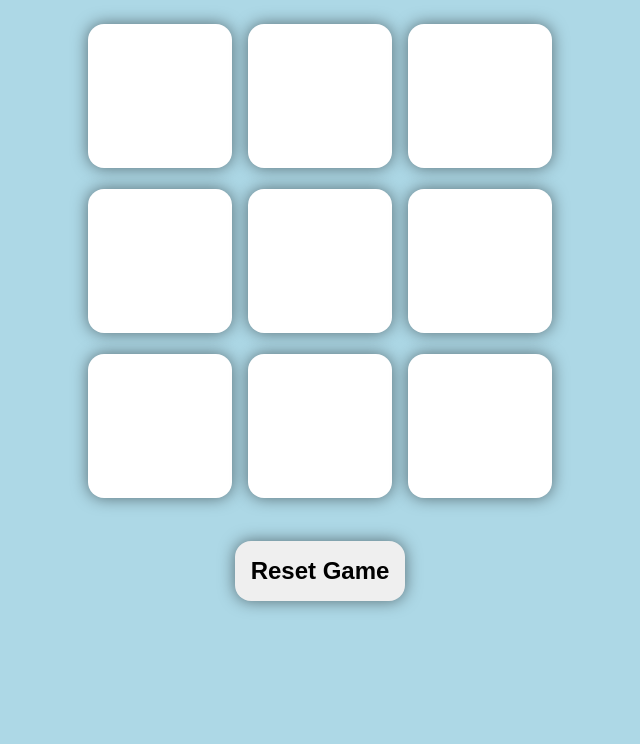
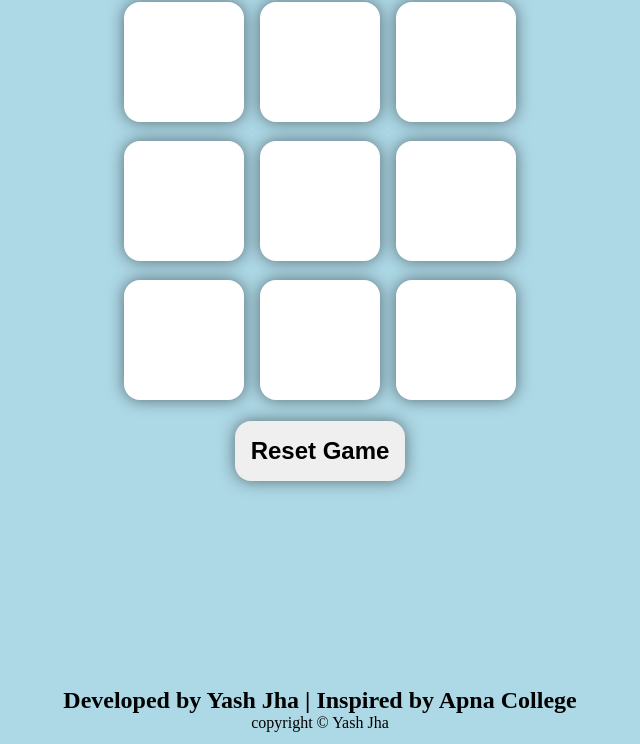
Before and after one commit to yashjha2510/tic-tac-toe, a plain HTML site: page index.html in a window 1280 px wide. Shown: the part 56-800 px from the top of the page, without its empty margins (320-960 px from the left). Drawn offline with Linux system fonts and the light colour scheme.

Commit message:
add footer

```diff
--- a/index.html
+++ b/index.html
@@ -31,6 +31,13 @@
         <p id="msg">Winner</p>
     </div>
 
+    <footer>
+        <div class="copyright-div">
+            <p id="footer-text">Developed by Yash Jha | Inspired by Apna College</p>
+            <p id="copyright">copyright &copy; Yash Jha</p>
+        </div>
+    </footer>
+
     <script src="app.js"></script>
 </body>
 
--- a/style.css
+++ b/style.css
@@ -10,7 +10,7 @@ body {
 
 .container {
     /* background-color: red; */
-    height: 70vh;
+    height: 55vh;
     /* width: 50vw;  */
     display: flex;
     /* flex-wrap: wrap; */
@@ -19,8 +19,8 @@ body {
 }
 
 .game {
-    height: 60vmin;
-    width: 60vmin;
+    height: 50vmin;
+    width: 50vmin;
     /* background-color: green; */
     display: flex;
     flex-wrap: wrap;
@@ -30,8 +30,8 @@ body {
 }
 
 .box {
-    height: 18vmin;
-    width: 18vmin;
+    height: 15vmin;
+    width: 15vmin;
     border-radius: 1rem;
     border: none;
     box-shadow: 0 0 1rem rgba(00, 00, 00, 0.5);
@@ -66,3 +66,18 @@ body {
 .hide {
     display: none;
 }
+
+footer {
+    position: fixed;
+    margin-bottom: 2px;
+    width: 100%;
+    /* background-color: white; */
+    bottom: 0;
+    padding: 10px 0;
+}
+
+#footer-text {
+    font-weight: bold;
+    font-family: 'Times New Roman', Times, serif;
+    font-size: 1.5rem;
+}
```
